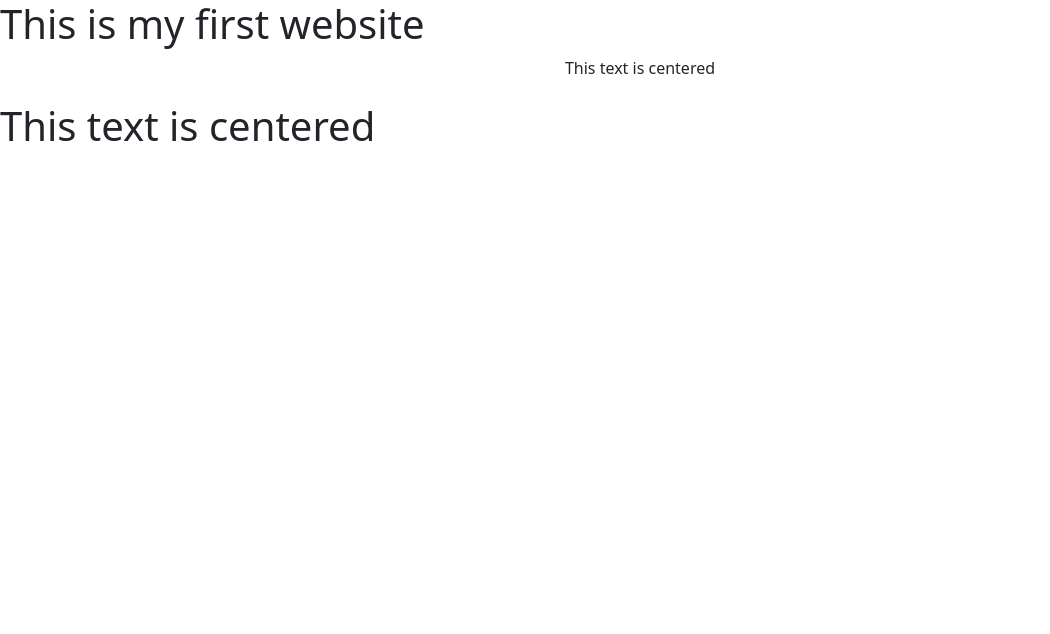
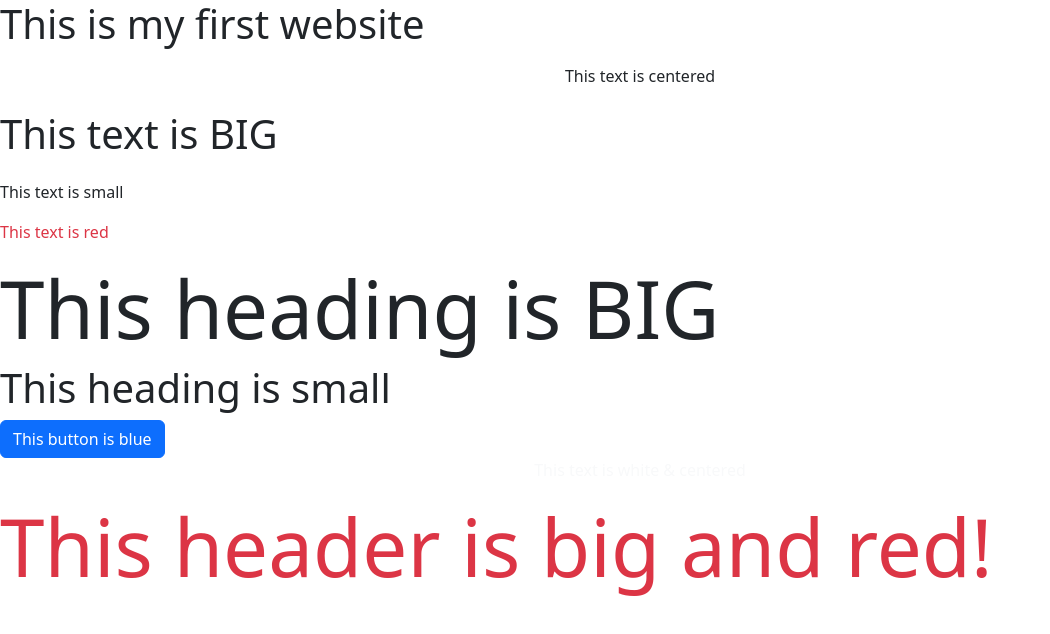
Before and after one commit to LeftClickMage/myepicwebsite, a plain HTML site: page index.html in a window 1280 px wide. Shown: the whole page, without its empty margins (0-1050 px from the left). Drawn offline with nearby package versions, Linux system fonts and the light colour scheme.

Commit message:
Update index.html

```diff
--- a/index.html
+++ b/index.html
@@ -8,8 +8,36 @@
   <body>
     <h1>This is my first website</h1>
 
+
+
+    <style>
+      #center-text{
+        text-align:center;
+    </style>
+    <p id="center-text"></p>
+
+
+
     <p class="text-center">This text is centered</p>
-    <p class="fs-1">This text is centered</p>
+    <p class="fs-1">This text is BIG</p>
+    <p class="fs-6">This text is small</p>
+    <p class="text-danger">This text is red</p>
+
+    <h1 class="display-1">This heading is BIG</h1>
+    <h1 class="display-6">This heading is small</h1>
+
+    <button class="btn btn-primary">This button is blue</button>
+
+    <!-- You can stack them! -->
+    <p class="text-center text-light">This text is white & centered</p>
+    <h1 class="display-1 text-danger">This header is big and red!</h1>
+
+
+
+
+
+
+
 
   </body>
   <script>
```
